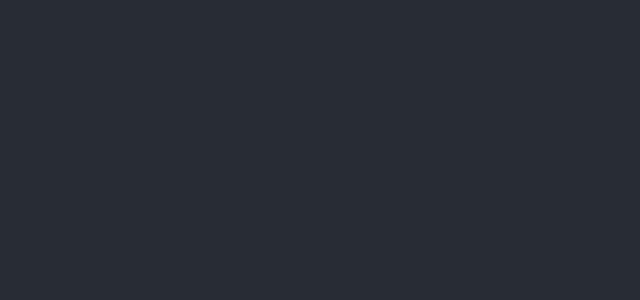
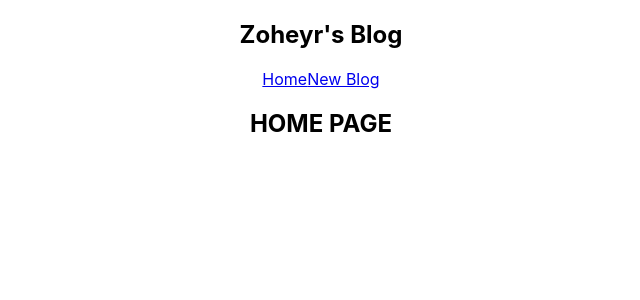
Before and after one commit to zoheyrbouzekri/React-Fundamentals-Blog, a React (Create React App) app: page / in a window 1280 px wide. Shown: the top 300 px of the page, without its empty margins (319-959 px from the left). Built offline with nearby package versions, Linux system fonts and the light colour scheme.

Commit message:
Ajout de Navbar et Home

```diff
--- a/src/App.js
+++ b/src/App.js
@@ -1,10 +1,12 @@
 import './App.css';
-
+import Home from './Home';
+import Navbar from './Navbar';
 function App() {
   return (
     <div className="App">
-      <header className="App-header">
-
+      <Navbar />
+      <header className="content">
+        <Home />
       </header>
     </div>
   );
--- /dev/null
+++ b/src/Home.js
@@ -0,0 +1,9 @@
+const Home = () => {
+    return (
+        <div className="home">
+            <h2>HOME PAGE</h2>
+        </div>
+    );
+}
+
+export default Home;
--- /dev/null
+++ b/src/Navbar.js
@@ -0,0 +1,13 @@
+const Navbar = () => {
+    return (
+        <nav className="navbar">
+            <h1>Zoheyr's Blog</h1>
+            <div className="links">
+                <a href="/">Home</a>
+                <a href="/create">New Blog</a>
+            </div>
+        </nav>
+    );
+}
+
+export default Navbar;
```
